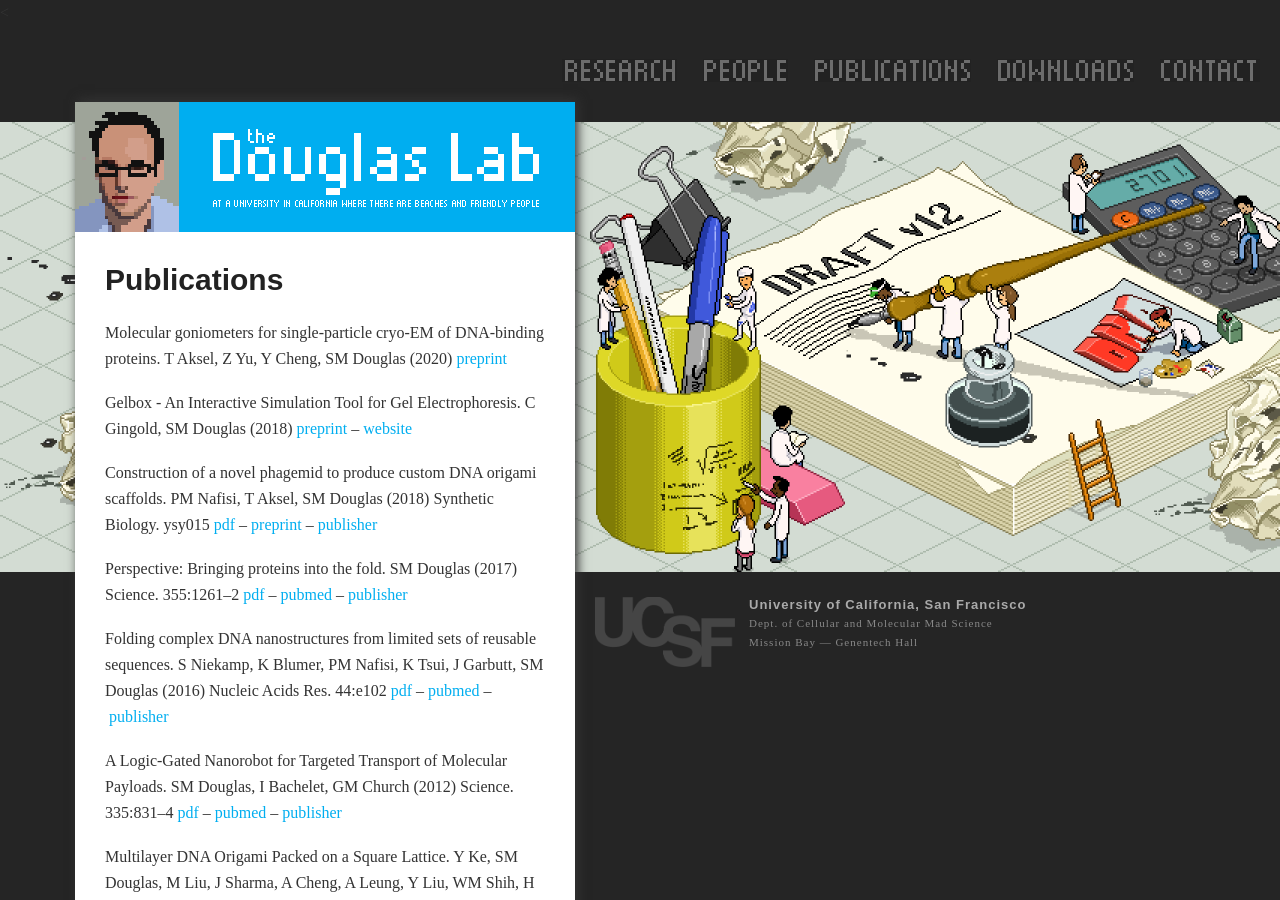
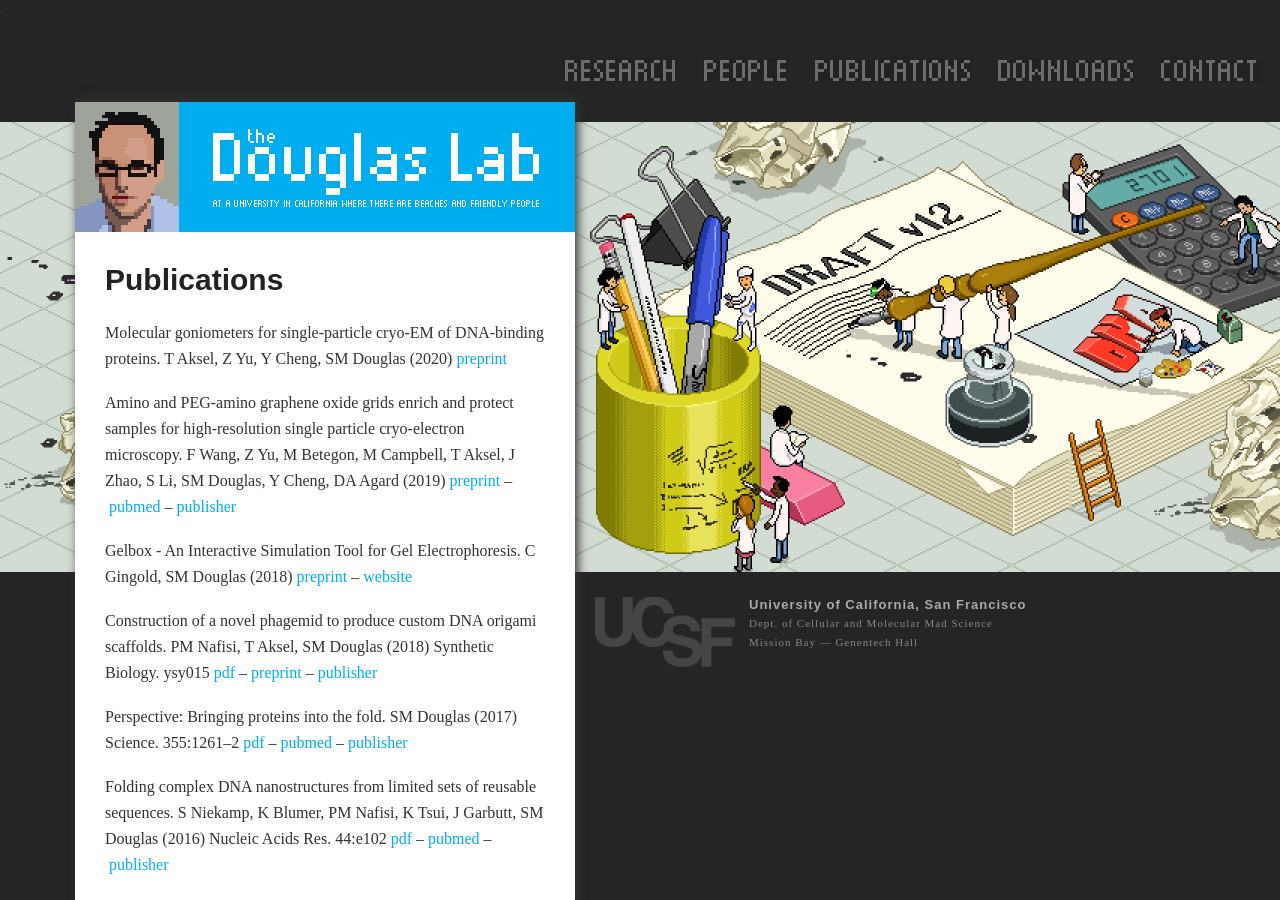
Before and after one commit to douglaslab/bionano.ucsf.edu, a Jekyll site: the page built from publications.html, in a window 1280 px wide and 900 px high. Built offline with Jekyll 4.4.1, drawn with Linux system fonts in a browser that asks for light colours; nearby versions of some CDN libraries.

Commit message:
Amino-GO grids - publisher

```diff
--- a/publications.html
+++ b/publications.html
@@ -8,6 +8,9 @@ description: Publications by the Douglas Lab at the University of California San
 <h1>Publications</h1>
 
 <p>Molecular goniometers for single-particle cryo-EM of DNA-binding proteins. T Aksel, Z Yu, Y Cheng, SM Douglas (2020) <a target="_blank" href="https://www.biorxiv.org/content/10.1101/2020.02.27.968883v1">preprint</a>
+</p>
+
+<p>Amino and PEG-amino graphene oxide grids enrich and protect samples for high-resolution single particle cryo-electron microscopy. F Wang, Z Yu, M Betegon, M Campbell, T Aksel, J Zhao, S Li, SM Douglas, Y Cheng, DA Agard (2019) <a target="_blank" href="https://www.biorxiv.org/content/10.1101/2020.02.27.968883v1">preprint</a>&nbsp;&ndash;&nbsp;<a target="_blank" href="https://pubmed.ncbi.nlm.nih.gov/31866389-amino-and-peg-amino-graphene-oxide-grids-enrich-and-protect-samples-for-high-resolution-single-particle-cryo-electron-microscopy/">pubmed</a>&nbsp;&ndash;&nbsp;<a target="_blank" href="https://www.sciencedirect.com/science/article/pii/S1047847719302667">publisher</a>
 </p>
 
 <p>Gelbox - An Interactive Simulation Tool for Gel Electrophoresis. C Gingold, SM Douglas (2018) <a target="_blank" href="https://www.biorxiv.org/content/early/2018/09/05/406132">preprint</a>&nbsp;&ndash;&nbsp;<a href="http://douglaslab.org/gelbox/">website</a>
```
